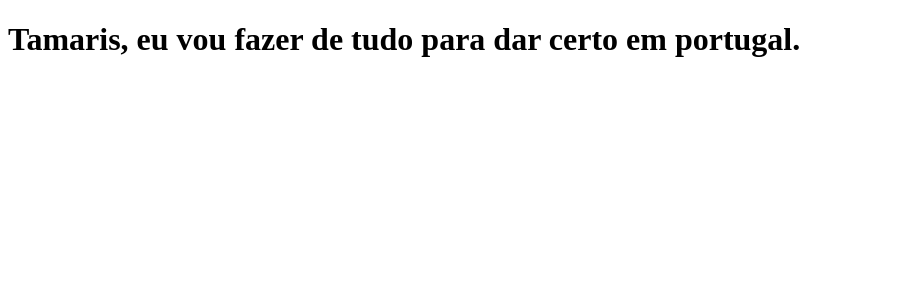
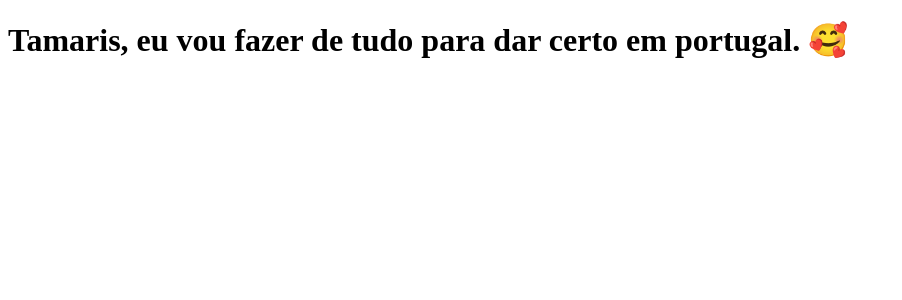
Before and after one commit to mmsdiego/clone-tabnews, a Next.js app: page / in a window 1280 px wide. Shown: the top 300 px of the page, without its empty margins (0-902 px from the left). Built offline with nearby package versions, Linux system fonts and the light colour scheme.

Commit message:
modifica a frase

```diff
--- a/pages/index.js
+++ b/pages/index.js
@@ -1,5 +1,5 @@
 function Home() {
-    return <h1>Tamaris, eu vou fazer de tudo para dar certo em portugal.</h1>
+    return <h1>Tamaris, eu vou fazer de tudo para dar certo em portugal. 🥰</h1>
 }
 
 export default Home
```
